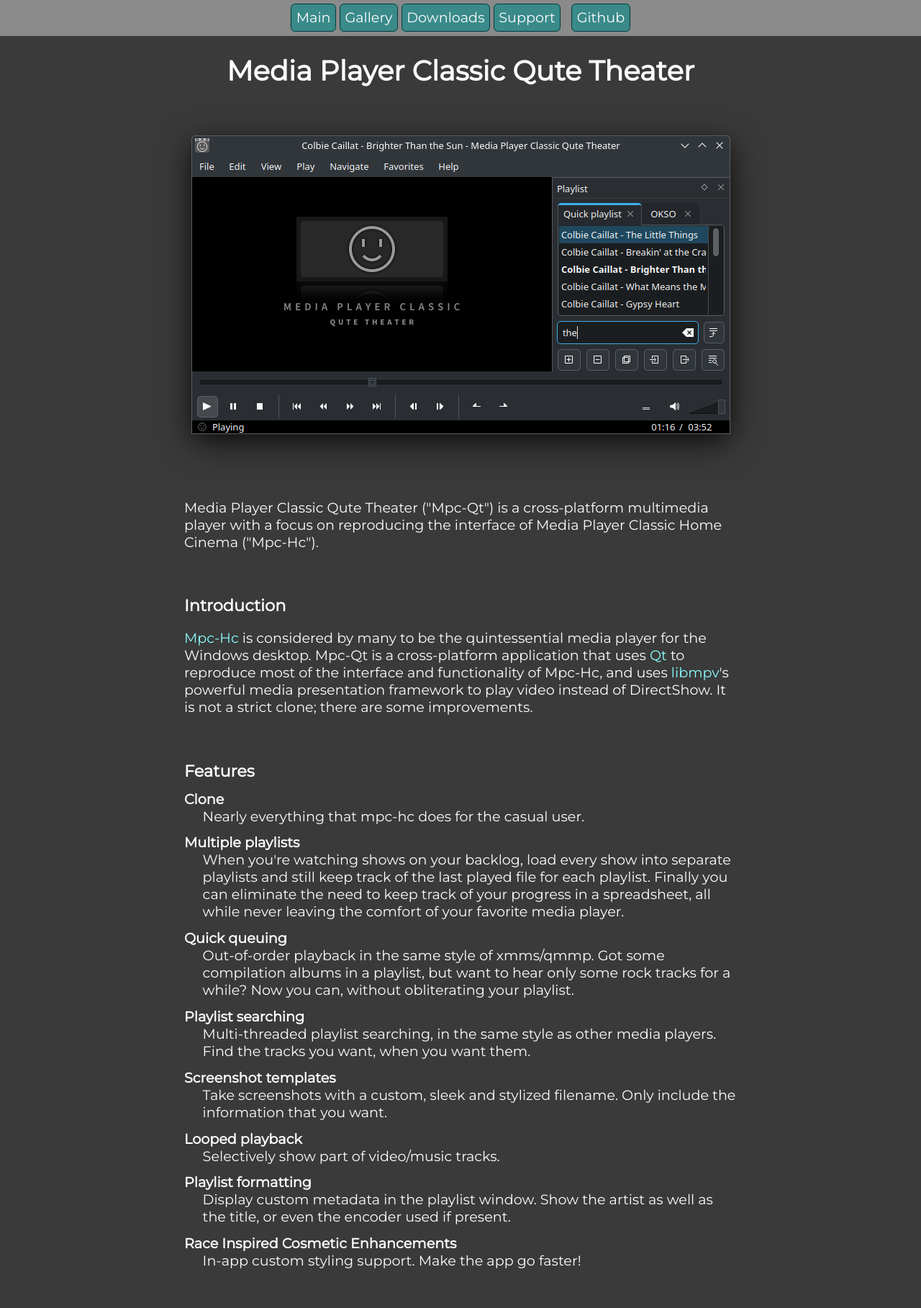
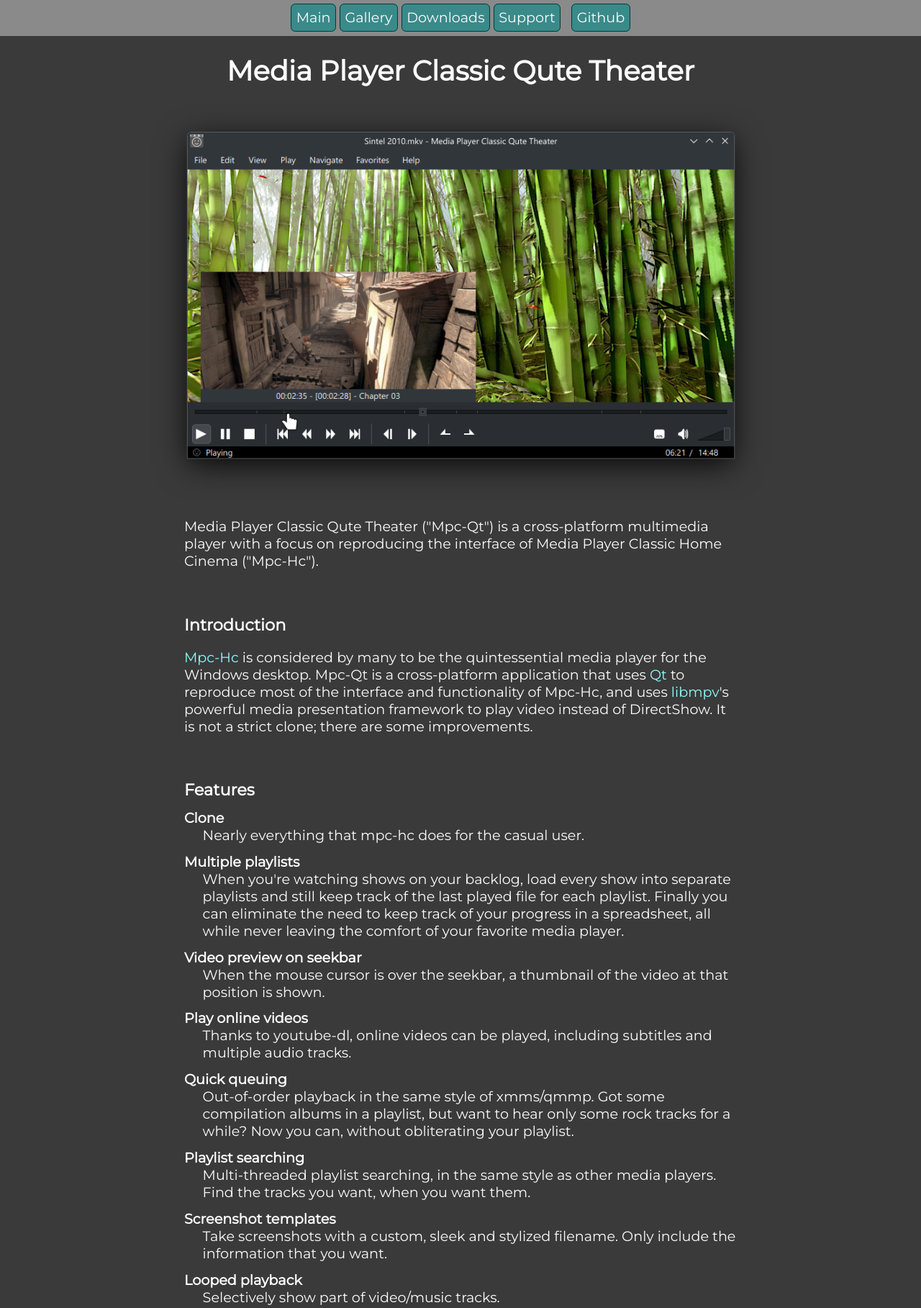
Before and after one commit to mpc-qt/mpc-qt.github.io, a plain HTML site: page index.html in a window 1280 px wide. Shown: the top 1817 px of the page at 72% size. Drawn offline with Linux system fonts and the light colour scheme.

Commit message:
Update screenshots and add features

```diff
--- a/index.html
+++ b/index.html
@@ -50,7 +50,7 @@
     </nav>
     <main>
     <header>Media Player Classic Qute Theater</header>
-    <img align="center" class="screenie w879px" src="images/Screenshot_20241109_190909.png">
+    <img align="center" class="screenie w879px" src="images/Screenshot_main_screen_20250602_151626.png">
     <div class="content">Media Player Classic Qute Theater ("Mpc-Qt") is a cross-platform multimedia player with a focus on reproducing the interface of Media Player Classic Home Cinema ("Mpc-Hc").
     <p>&nbsp;
     <h3>Introduction</h3>
@@ -60,6 +60,8 @@
     <dl>
     <dt><strong>Clone</strong></dt> <dd>Nearly everything that mpc-hc does for the casual user.</dd>
     <dt><strong>Multiple playlists</strong></dt> <dd>When you're watching shows on your backlog, load every show into separate playlists and still keep track of the last played file for each playlist. Finally you can eliminate the need to keep track of your progress in a spreadsheet, all while never leaving the comfort of your favorite media player.</dd>
+    <dt><strong>Video preview on seekbar</strong></dt> <dd>When the mouse cursor is over the seekbar, a thumbnail of the video at that position is shown.</dd>
+    <dt><strong>Play online videos</strong></dt> <dd>Thanks to youtube-dl, online videos can be played, including subtitles and multiple audio tracks.</dd>
     <dt><strong>Quick queuing</strong></dt> <dd>Out-of-order playback in the same style of xmms/qmmp. Got some compilation albums in a playlist, but want to hear only some rock tracks for a while? Now you can, without obliterating your playlist.</dd></dt>
     <dt><strong>Playlist searching</strong></dt> <dd>Multi-threaded playlist searching, in the same style as other media players. Find the tracks you want, when you want them.</dd>
     <dt><strong>Screenshot templates</strong></dt> <dd>Take screenshots with a custom, sleek and stylized filename. Only include the information that you want.</dd>
```
Also changed, not shown: gallery.html (+3 -3 lines).
